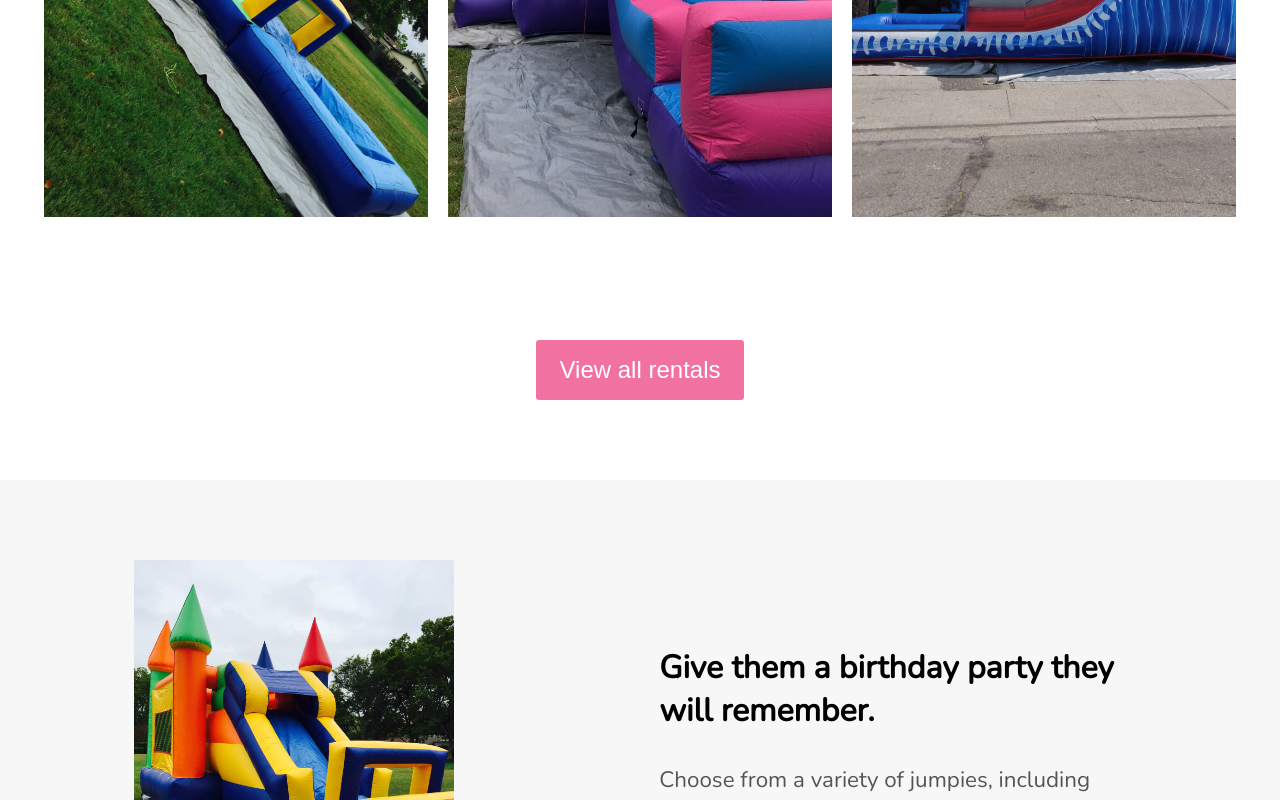
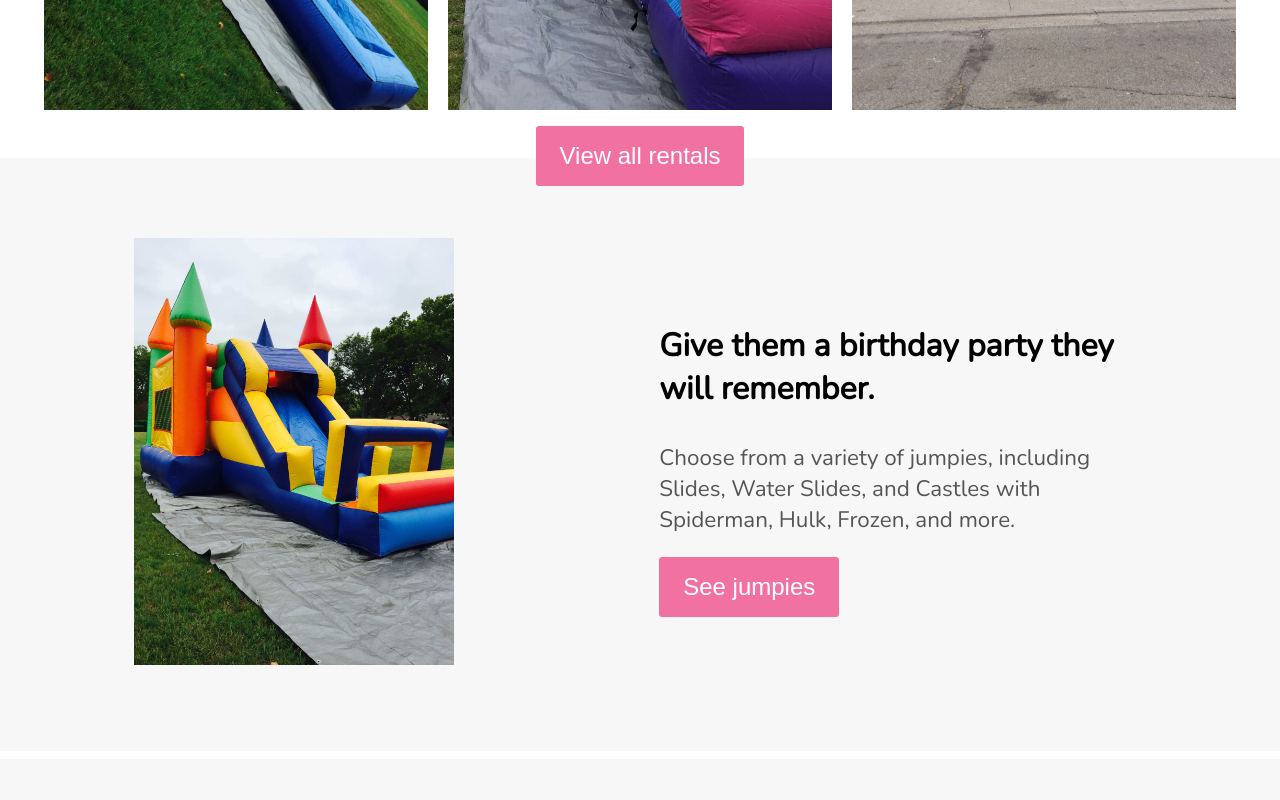
Before and after one commit to alopez96/brendas-react, a React (Create React App) app: page / in a window 1280 px wide. Shown: the part 1260-2060 px from the top of the page. Built offline with nearby package versions, Linux system fonts and the light colour scheme.

Commit message:
styled slider

```diff
--- a/src/App.css
+++ b/src/App.css
@@ -164,6 +164,11 @@
     background-color: #F7F7F7;
 }
 
+.gray-back{
+    background-color: white;
+    height: 2rem;
+}
+
 .header{
     font-size: 2rem;
 }
@@ -185,6 +190,7 @@
 .section{
     padding-top: 5rem;
     padding-bottom: 5rem;
+    margin-bottom: 0.5rem;
 }
 
 .text-section{
@@ -244,4 +250,11 @@
         font-size: 1em;
         width: 50vw;
     }
+    .main{
+        margin: 0em;
+    }
+
+    .gray-back{
+        background-color: #F7F7F7;
+    }
 }
--- a/src/App.js
+++ b/src/App.js
@@ -75,7 +75,7 @@ function App() {
       </div>
 
       <JumpieSlider/>
-      <div className='text-center margin'>
+      <div className='text-center gray-back'>
         <button className='primary-cta'>View all rentals</button>
       </div>
 
--- a/src/components/jumpies/jumpies.css
+++ b/src/components/jumpies/jumpies.css
@@ -79,7 +79,7 @@
     flex-wrap: wrap;
     flex-direction: row;
     width: 100%;
-    height: 100vh;
+    height: 100%;
     /* overflow-x: auto; */
     justify-content: center;
     align-items: center;
@@ -164,6 +164,7 @@
         justify-content: center;
         align-items: center;
         text-align: center;
+        background-color: #F7F7F7;
     }
 
     .margin{
@@ -174,6 +175,6 @@
         width: 100vw;
         object-fit: cover;
         height: 70vh;
-        margin: 10px;
+        margin: 5px;
     }
 }
```
